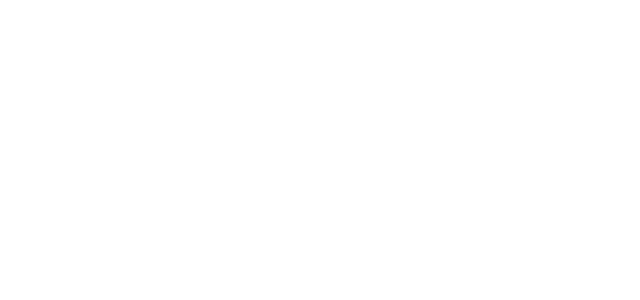
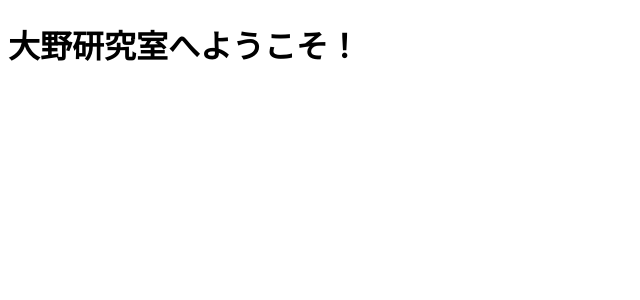
Before and after one commit to svertkatter/ohnolab3, a Nuxt app: page / in a window 1280 px wide. Shown: the top 300 px of the page, without its empty margins (0-640 px from the left). Built offline with nearby package versions, Linux system fonts and the light colour scheme.

Commit message:
feat: :sparkles: トップページを追加

```diff
--- /dev/null
+++ b/pages/index.vue
@@ -0,0 +1,3 @@
+<template>
+    <h1>大野研究室へようこそ！</h1>
+</template>
```
